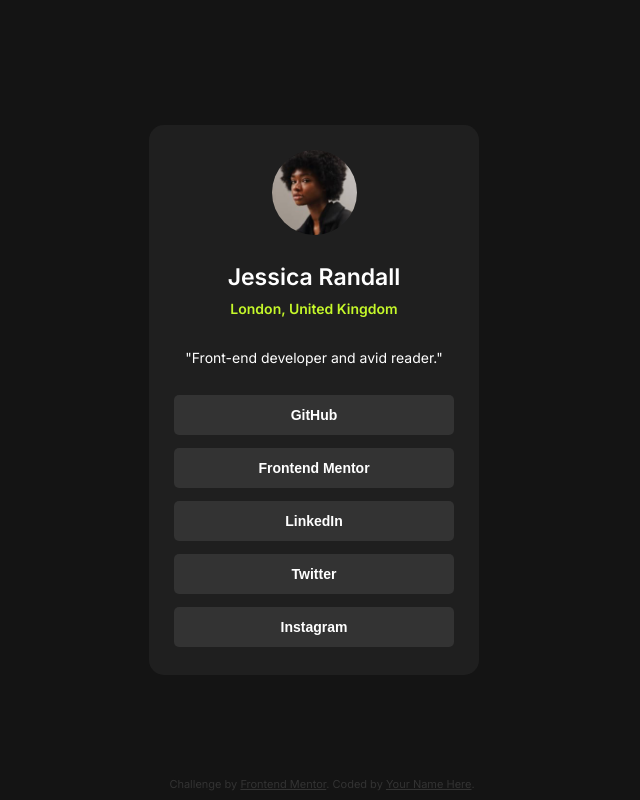
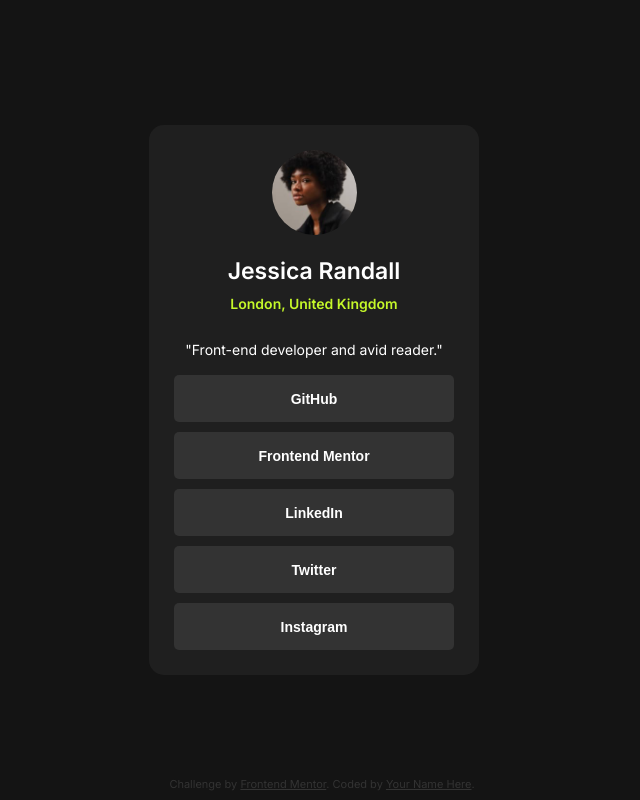
Before and after one commit to SebastianZins/Frontend-Mentor_Social-Links-Profile, a plain HTML site: page index.html in a window 1280 px wide. Shown: the whole page, without its empty margins (326-966 px from the left). Drawn offline with Linux system fonts and the light colour scheme.

Commit message:
switched main layout from flexbox to mainly grid

```diff
--- a/index.html
+++ b/index.html
@@ -19,12 +19,8 @@
     </head>
     <body>
         <main class="panel">
-            <article>
-                <section>
-                    <img
-                        class="image"
-                        src="assets/images/avatar-jessica.jpeg"
-                    />
+            <section class="image">
+                <img src="assets/images/avatar-jessica.jpeg" />
             </section>
             <section class="name">
                 <p>Jessica Randall</p>
@@ -35,14 +31,11 @@
             <section class="banner">
                 <p>"Front-end developer and avid reader."</p>
             </section>
-            </article>
-            <nav>
-                <button class="first-button">GitHub</button>
-                <button>Frontend Mentor</button>
-                <button>LinkedIn</button>
-                <button>Twitter</button>
-                <button>Instagram</button>
-            </nav>
+            <button class="button">GitHub</button>
+            <button class="button">Frontend Mentor</button>
+            <button class="button">LinkedIn</button>
+            <button class="button">Twitter</button>
+            <button class="button">Instagram</button>
         </main>
 
         <footer class="attribution">
--- a/styles/style.scss
+++ b/styles/style.scss
@@ -20,53 +20,30 @@
     box-sizing: border-box;
     padding: 25px;
     overflow: hidden;
+    display: grid;
+    grid-auto-columns: 1fr;
+    grid-template-columns: 1fr;
+    grid-template-rows: 85px 40px 30px 30px 1fr 1fr 1fr 1fr 1fr;
+    gap: 10px 0px;
+    grid-template-areas:
+        'img'
+        'name'
+        'location'
+        'banner'
+        'button-1'
+        'button-2'
+        'button-3'
+        'button-4'
+        'button-5';
 
-    section,
-    nav {
-        position: relative;
-        width: 100%;
-    }
-
-    section,
-    p {
+    section {
         display: flex;
         justify-content: center;
-    }
-
-    img {
-        border-radius: 50%;
-        height: 85px;
-        width: 85px;
-    }
-
-    article {
-        position: relative;
-
-        .name {
-            margin-top: 5px;
-            height: 50px;
-            font-size: 23px;
-            font-weight: 600;
-        }
-
-        .location {
-            color: $green;
-            font-weight: 600;
-            height: 30px;
-            line-height: 10px;
-        }
-
-        .banner {
-            margin: 15px 0px 10px 0px;
-            font-weight: 0;
-            height: 50px;
-        }
     }
 
     button {
         width: 100%;
         border: 0;
-        margin-top: 13px;
         border-radius: 5px;
         background: $grey;
         color: white;
@@ -82,8 +59,57 @@
         }
     }
 
-    .first-button {
-        margin-top: 0px;
+    p {
+        margin: 0px;
+    }
+
+    img {
+        border-radius: 50%;
+        height: 85px;
+        width: 85px;
+    }
+
+    .image {
+        grid-area: img;
+    }
+
+    .name {
+        grid-area: name;
+        font-size: 23px;
+        font-weight: 600;
+        align-items: end;
+    }
+
+    .location {
+        grid-area: location;
+        color: $green;
+        font-weight: 600;
+    }
+
+    .banner {
+        grid-area: banner;
+        align-items: end;
+        padding-bottom: 7px;
+    }
+
+    .button-1 {
+        grid-area: button-1;
+    }
+
+    .button-2 {
+        grid-area: button-2;
+    }
+
+    .button-3 {
+        grid-area: button-3;
+    }
+
+    .button-4 {
+        grid-area: button-4;
+    }
+
+    .button-5 {
+        grid-area: button-5;
     }
 }
 
```
Also changed, not shown: styles/style.css, 1 other file. Lines whose indentation alone changed are shown as unchanged.
